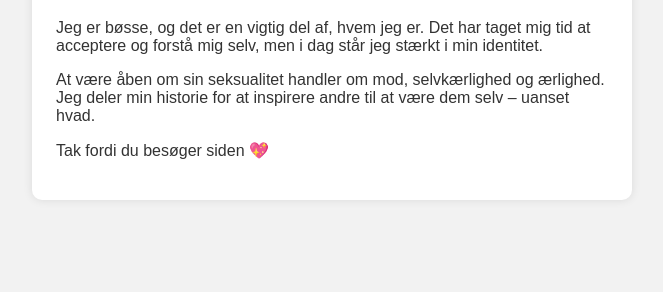
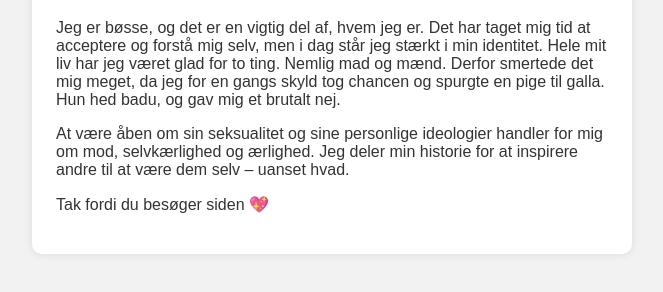
Before and after one commit to Ankerstjerne11/Andreaserhomo, a plain HTML site: page index.html in a window 1280 px wide. Shown: the part 118-410 px from the top of the page, without its empty margins (308-971 px from the left). Drawn offline with Linux system fonts and the light colour scheme.

Commit message:
Update index.html

```diff
--- a/index.html
+++ b/index.html
@@ -28,10 +28,12 @@
   <div class="card">
     <h1>Hej, jeg hedder Andreas 🏳️‍🌈</h1>
     <p>
-      Jeg er bøsse, og det er en vigtig del af, hvem jeg er. Det har taget mig tid at acceptere og forstå mig selv, men i dag står jeg stærkt i min identitet.
+      Jeg er bøsse, og det er en vigtig del af, hvem jeg er. Det har taget mig tid at acceptere og forstå mig selv, men i dag står jeg stærkt i min identitet. Hele mit liv
+      har jeg været glad for to ting. Nemlig mad og mænd. Derfor smertede det mig meget, da jeg for en gangs skyld tog chancen og spurgte en pige til galla. Hun hed badu, og
+      gav mig et brutalt nej.
     </p>
     <p>
-      At være åben om sin seksualitet handler om mod, selvkærlighed og ærlighed. Jeg deler min historie for at inspirere andre til at være dem selv – uanset hvad.
+      At være åben om sin seksualitet og sine personlige ideologier handler for mig om mod, selvkærlighed og ærlighed. Jeg deler min historie for at inspirere andre til at være dem selv – uanset hvad.
     </p>
     <p>
       Tak fordi du besøger siden 💖
```
